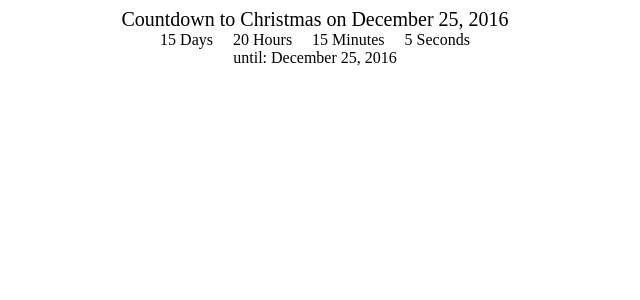
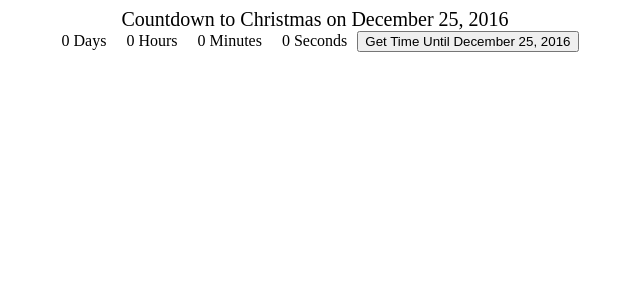
Before and after one commit to 15Dkatz/ReactJS_Guides, a React (Create React App) app in the folder clockMaster/: page / in a window 1280 px wide. Shown: the top 300 px of the page, without its empty margins (325-965 px from the left). Built offline with nearby package versions, Linux system fonts and the light colour scheme.

Commit message:
clockMaster Step 8: add a helper method

```diff
--- a/clockMaster/src/Clock.js
+++ b/clockMaster/src/Clock.js
@@ -2,27 +2,56 @@ import React, { Component } from 'react';
 import './App.css';
 
 class Clock extends Component {
+  constructor(props) {
+    super(props);
+    this.state = {
+      'days': 0,
+      'hours': 0,
+      'minutes': 0,
+      'seconds': 0
+    }
+  }
+
   render() {
     return (
       <div className="Clock">
         <div className="Clock-days">
-            15 Days
+          {this.state.days} Days
         </div>
         <div className="Clock-hours">
-            20 Hours
+          {this.state.hours} Hours
         </div>
         <div className="Clock-minutes">
-            15 Minutes
+          {this.state.minutes} Minutes
         </div>
         <div className="Clock-seconds">
-            5 Seconds
+          {this.state.seconds} Seconds
         </div>
-          <div>
-            until: {this.props.deadline}
-          </div>
+        {/*NEXT VIDEO: Add a button to update state of time remaining after fully defining the funciton*/}
+        <button onClick={() => {this.getTimeUntil(this.props.deadline)}}>
+          Get Time Until {this.props.deadline}
+        </button>
       </div>
     )
   }
+
+  // updates days, hours, minutes, and seconds of state according
+  // the given deadline
+  getTimeUntil(deadline) {
+    // calculates the time left in a JS Date object from the deadline to the current time
+    let time = Date.parse(deadline) - Date.parse(new Date()); // outputs a huge number around 10 digits length
+    let seconds = Math.floor((time/1000)%60);
+    let minutes = Math.floor((time/1000/60) % 60);
+    let hours = Math.floor((time/1000*60*60) % 24);
+    let days = Math.floor(time/(1000*60*60*24));
+
+    console.log('time', time);
+    console.log('seconds', seconds);
+    console.log('minutes', minutes);
+    console.log('hours', hours);
+    console.log('days', days);
+  }
+
 }
 
 export default Clock;
```
Lines whose indentation alone changed are shown as unchanged.
